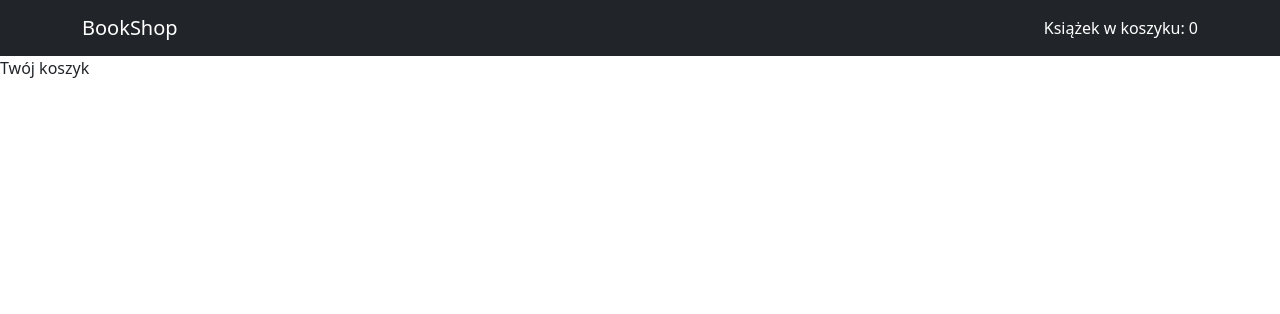
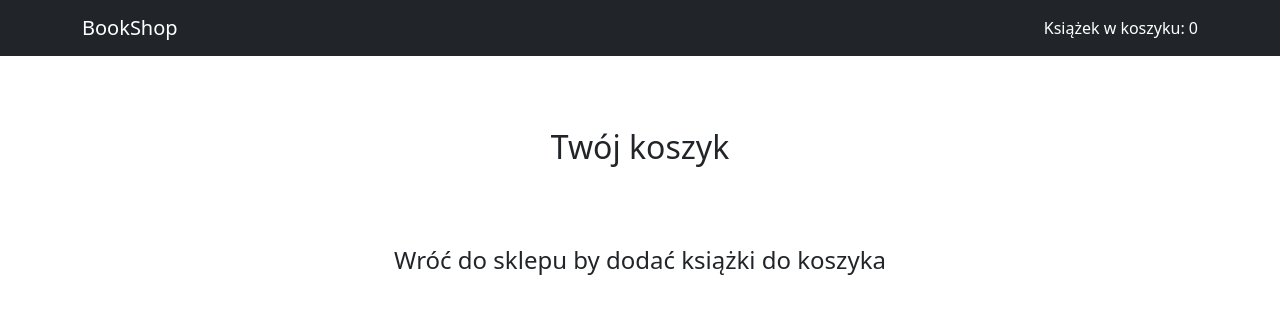
Before and after one commit to osbowski/bookshopcart_front, a React (Create React App) app: page /cart in a window 1280 px wide. Shown: the top 314 px of the page. Built offline with nearby package versions, Linux system fonts and the light colour scheme.

Commit message:
style cart

```diff
--- a/src/components/UI/TheHeader.tsx
+++ b/src/components/UI/TheHeader.tsx
@@ -10,7 +10,7 @@ const TheHeader: React.FC = () => {
     numOfBooks += book.quantity!;
   });
   return (
-    <Navbar bg="dark" variant="dark">
+    <Navbar bg="dark" variant="dark" fixed="top">
       <Container>
         <Navbar.Brand>
           <Link to="/">BookShop</Link>
--- a/src/components/books/BookList.tsx
+++ b/src/components/books/BookList.tsx
@@ -37,7 +37,7 @@ const BookList: React.FC<BookListProps> = ({ isInCart }) => {
       {error ? (
         <p>{error}</p>
       ) : (
-        <div style={{display:'flex',flexDirection:'row', flexWrap:'wrap'}}>
+        <div style={{display:'flex',flexDirection:'row', flexWrap:'wrap', justifyContent:"center"}}>
           {books.map((book: Book) => {
             return (
               <BookListElement
--- a/src/components/books/BookListElment.tsx
+++ b/src/components/books/BookListElment.tsx
@@ -3,6 +3,7 @@ import { Book } from "../../../types";
 import { useDispatch } from "react-redux";
 import { ActionType } from "../../state/action-types";
 import { Button, Card, ListGroup, ButtonGroup, Alert } from "react-bootstrap";
+import { Link } from "react-router-dom";
 
 interface BookListElementProps {
   bookData: Book;
@@ -40,7 +41,7 @@ const BookListElement: React.FC<BookListElementProps> = ({
     }, 3000);
   };
   return (
-    <Card style={{ width: "20rem", margin: "2rem" }}>
+    <Card style={{ width: "35rem", margin: "2rem" }}>
       <Card.Header as="h5" className="text-center">
         {title}
       </Card.Header>
@@ -51,8 +52,7 @@ const BookListElement: React.FC<BookListElementProps> = ({
       <ListGroup variant="flush">
         <ListGroup.Item>Autor: {author}</ListGroup.Item>
         <ListGroup.Item>Stron: {pages}</ListGroup.Item>
-        <ListGroup.Item>
-          Centa: {price / 100} {currency}
+        <ListGroup.Item>Cena: {(price / 100).toFixed(2)} {currency}
         </ListGroup.Item>
         {isInCart && (
           <ListGroup.Item>Ilość w koszyku: {bookData.quantity}</ListGroup.Item>
@@ -70,6 +70,7 @@ const BookListElement: React.FC<BookListElementProps> = ({
         <Button variant="primary" onClick={onAddBook}>
           {isInCart ? "Dodaj kolejną sztukę" : "Dodaj do koszyka"}
         </Button>
+        {!isInCart && <Button variant="info"><Link to="/cart"> Przejdź do koszyka</Link></Button>}
         {isInCart && (
           <Button variant="danger" onClick={onRemoveBook}>
             Usuń z koszyka
--- a/src/views/Cart.tsx
+++ b/src/views/Cart.tsx
@@ -1,16 +1,22 @@
 import { useSelector } from "react-redux";
 import { Link } from "react-router-dom";
 import { RootState } from "../state/reducers";
+import { Button } from "react-bootstrap";
 
 import BookList from "../components/books/BookList";
-const Cart:React.FC = () => {
-    const store = useSelector((state:RootState)=>state.books)
+const Cart: React.FC = () => {
+  const store = useSelector((state: RootState) => state.books);
   return (
     <>
-      <div>Twój koszyk</div>
+      <h2
+        style={{ textAlign: "center", marginTop: "8rem", marginBottom: "5rem" }}
+      >
+        Twój koszyk
+      </h2>
+      {store.books.length > 0 && <div style={{textAlign:"center"}}><Button><Link to="/order">Zamawiam</Link></Button></div>}
+      {store.books.length < 1 && <div style={{textAlign:"center"}}><Link className="h4" to="/">Wróć do sklepu by dodać książki do koszyka</Link></div>}
       <BookList isInCart={true} />
-      {store.books.length > 0 &&  <Link to="/order">Zamawiam</Link> }
-
+      {store.books.length > 0 && <div style={{textAlign:"center", marginBottom:'5rem'}}><Button><Link to="/order">Zamawiam</Link></Button></div>}
     </>
   );
 };
--- a/src/views/Homepage.tsx
+++ b/src/views/Homepage.tsx
@@ -2,8 +2,15 @@ import BookList from "../components/books/BookList";
 
 const Homepage = () => {
   return (
-    <BookList isInCart={false} />
-  )
+    <>
+      <h2
+        style={{ textAlign: "center", marginTop: "8rem", marginBottom: "5rem" }}
+      >
+        Nasze książki
+      </h2>
+      <BookList isInCart={false} />
+    </>
+  );
 };
 
 export default Homepage;
```
